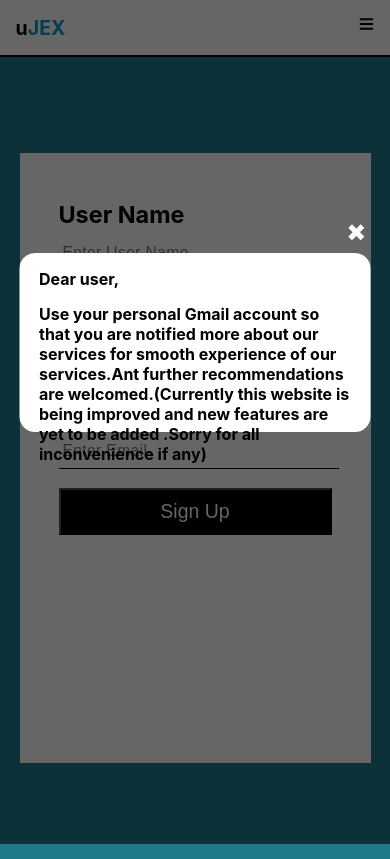
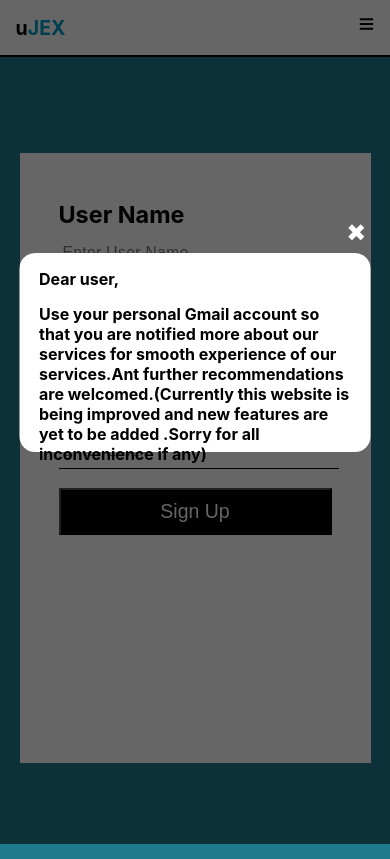
Before and after one commit to ujjwal0414/hostelMangement_withMERN_Stack, a React (Create React App) app in the folder frontend/: page /signup in a window 390 px wide. Built offline with nearby package versions, Linux system fonts and the light colour scheme.

Commit message:
Update SignUp.module.css

```diff
--- a/frontend/src/CSSfiles/SignUp.module.css
+++ b/frontend/src/CSSfiles/SignUp.module.css
@@ -111,7 +111,7 @@
         height: 100%;
     }
     .whiteDivs{
-        padding-bottom: 7vw;
+        padding-bottom: 12vw;
          min-height: 18vh;
         width: 90vw;
         top: 30%;
```
